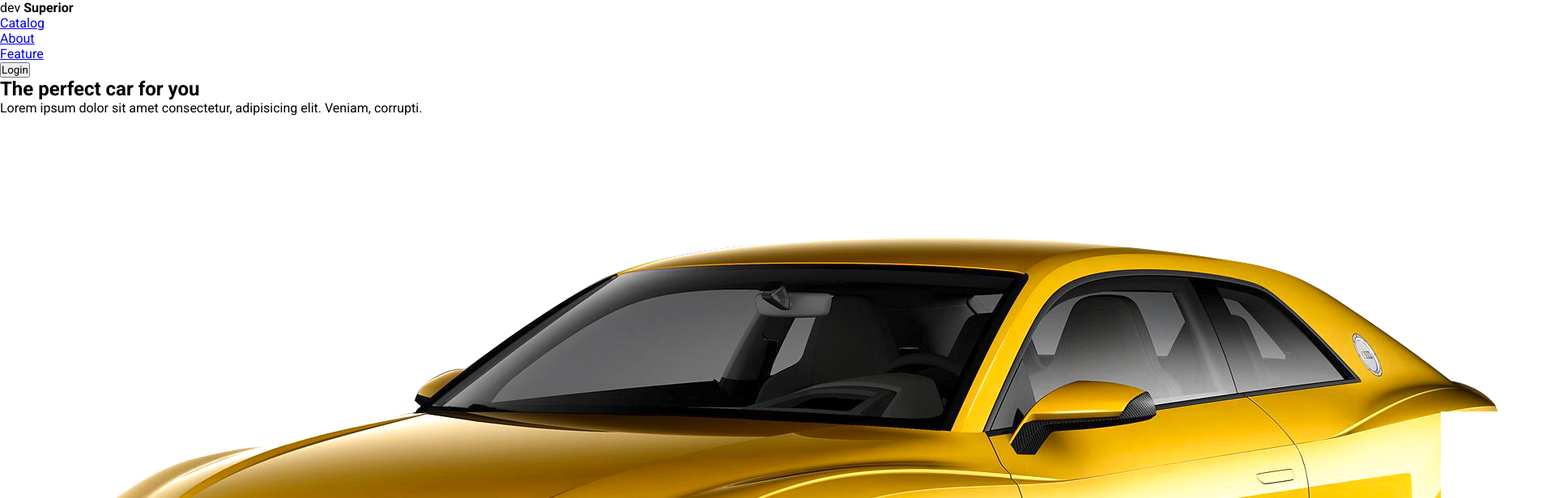
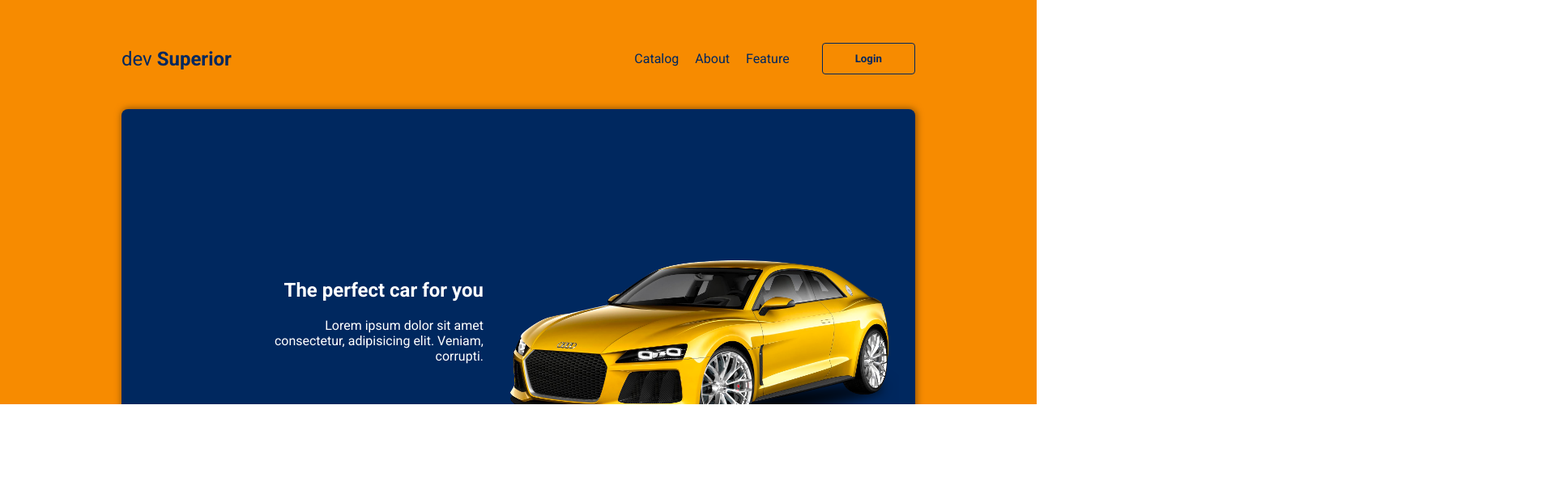
Before and after one commit to NandaoSpain/site-de-carros, a plain HTML site: page index.html in a window 1280 px wide. Shown: the top 616 px of the page at 81% size, 1920 px wide, since content can reach past the window. Drawn offline with Linux system fonts and the light colour scheme.

Commit message:
Update style.css

```diff
--- a/style.css
+++ b/style.css
@@ -1,9 +1,131 @@
 @import url('https://fonts.googleapis.com/css2?family=Roboto:ital,wght@0,100;0,300;0,400;0,500;0,700;0,900;1,100;1,300;1,400;1,500;1,700;1,900&display=swap');
 
-*{
+* {
     margin: 0px;
     padding: 0px;
     box-sizing: border-box;
     outline: none;
-    font-family: Roboto, sans-serif;
+    font-family: 'Roboto', sans-serif;
 }
+
+root {
+    --orange: #f78b00;
+    --blue: #00285f;
+    --gray: #ededed;
+}
+
+html,
+body {
+    width: 100%;
+    overflow-x: hidden;
+}
+
+header {
+    width: 100%;
+    height: 500px;
+    background: #f78b00;
+}
+
+.content {
+    max-width: 1000px;
+    min-width: 300px;
+    margin: 0 auto;
+    display: flex;
+    flex-direction: column;
+    padding: 10px;
+}
+
+nav {
+    width: 100%;
+    height: 125px;
+    display: flex;
+    flex-direction: row;
+    align-items: center;
+    justify-content: space-between;
+}
+
+.brand {
+    font-size: 24px;
+    color: #00285f;
+    cursor: pointer;
+}
+
+nav ul {
+    display: flex;
+    flex-direction: row;
+}
+
+nav ul li {
+    list-style: none;
+    padding: 10px;
+    cursor: pointer;
+}
+
+nav ul li a {
+    color: #00285f;
+    text-decoration: none;
+}
+
+nav ul li a:hover {
+    color: #00285f81;
+}
+
+nav ul button {
+    border: 1px solid;
+    background: transparent;
+    padding: 8px 40px;
+    margin-left: 30px;
+    cursor: pointer;
+    color: #00285f;
+    font-weight: bold;
+    border-radius: 4px;
+}
+
+nav ul button:hover {
+    transition: background, color 0.6s;
+    background: #00285f;
+    color: white;
+}
+
+.content .header-block {
+    max-width: 1000px;
+    min-width: 300px;
+    height: 450px;
+    background: #00285f;
+    border-radius: 8px;
+    box-shadow: 1px 0px 10px 0px rgba(0, 0, 0, 0.5);
+    -webkit-box-shadow: 1px 0px 10px 0px rgba(0, 0, 0, 0.5);
+    -moz-box-shadow: 1px 0px 10px 0px rgba(0, 0, 0, 0.5);
+    z-index: 10;
+    position: relative;
+    padding: 10px;
+}
+
+.header-block img {
+    position: absolute;
+    width: 50%;
+    right: 2%;
+    bottom: 2%;
+}
+
+.header-block .text {
+    position: absolute;
+    bottom: 30%;
+    left: 15%;
+}
+
+.header-block .text h2 {
+    color: white;
+    margin-bottom: 20px;
+    text-align: right;
+    transform: translateX(20px);
+    transition: transform 0.5s;
+}
+
+.header-block .text p {
+    color: white;
+    max-width: 280px;
+    text-align: right;
+    transform: translateX(20px);
+    transition: transform 0.4s;
+}
```
